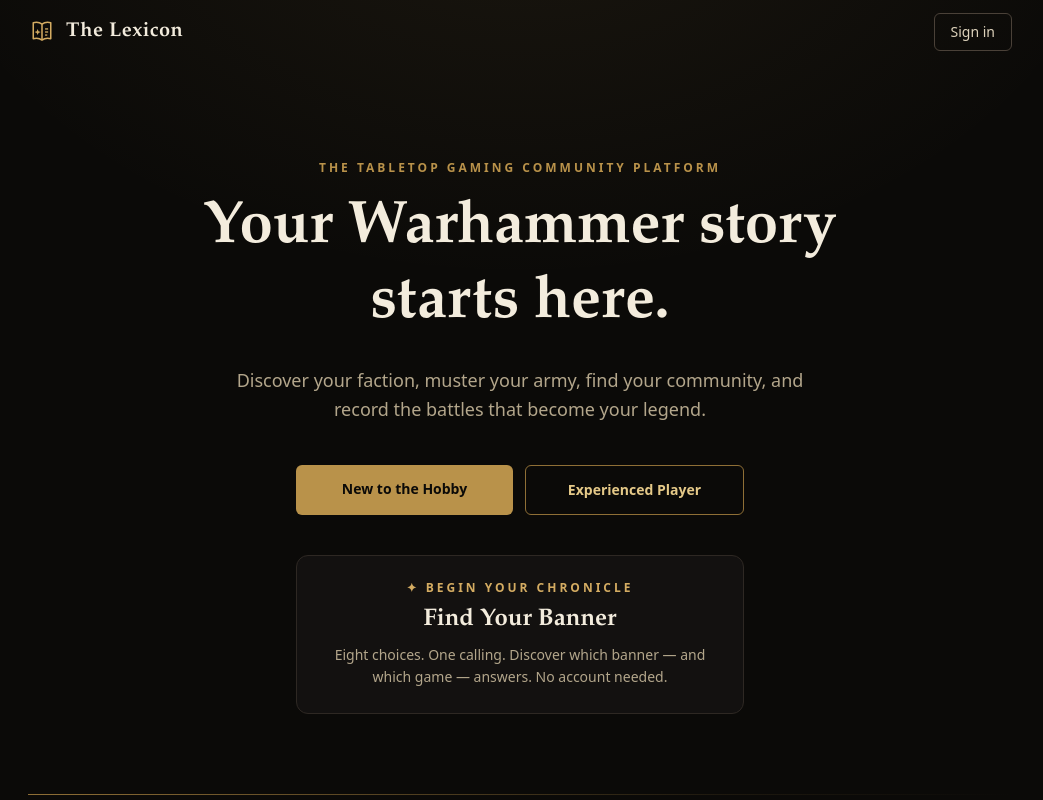
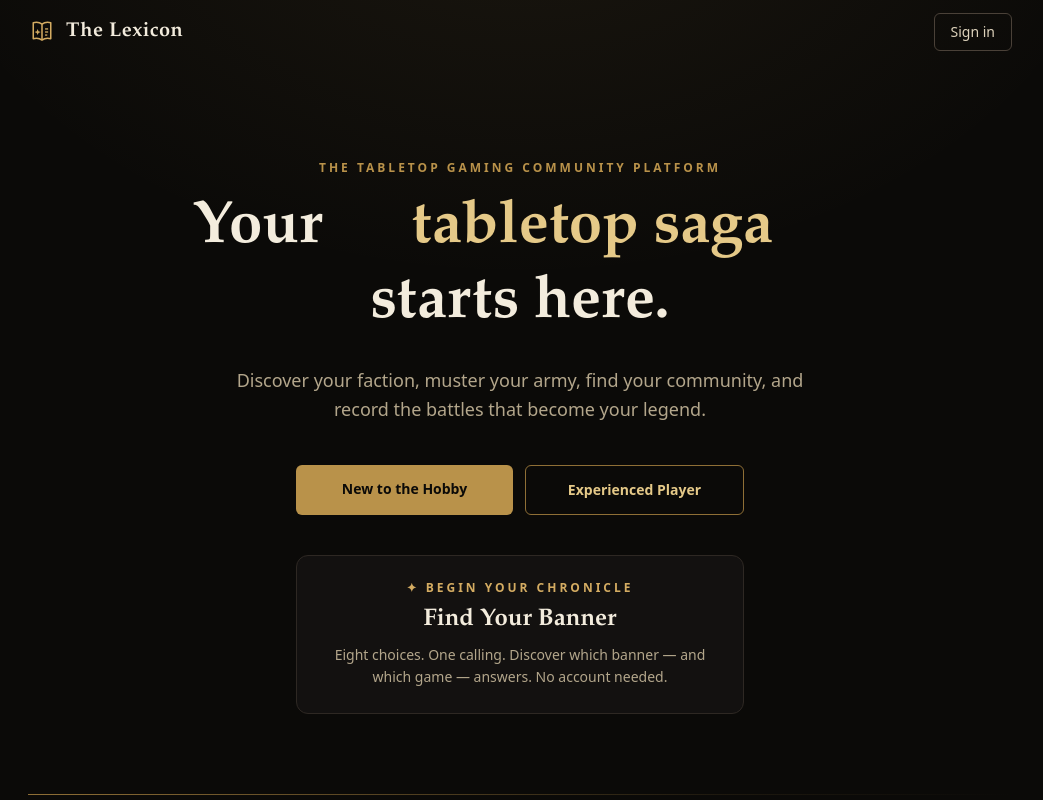
Before and after one commit to childsstar/the-lexicon, a Next.js app: page / in a window 1280 px wide. Shown: the top 800 px of the page, without its empty margins (120-1163 px from the left). Built offline with nearby package versions, Linux system fonts and the light colour scheme.

Commit message:
Add rotating landing hero phrase

```diff
--- a/app/(marketing)/page.tsx
+++ b/app/(marketing)/page.tsx
@@ -1,4 +1,5 @@
 import Link from "next/link";
+import { RotatingHeroPhrase } from "@/components/rotating-hero-phrase";
 import {
   ShieldIcon,
   UsersIcon,
@@ -59,7 +60,7 @@
           The tabletop gaming community platform
         </p>
         <h1 className="max-w-2xl font-display text-4xl font-semibold leading-tight text-parchment-100 sm:text-6xl">
-          Your Warhammer story starts here.
+          Your <RotatingHeroPhrase /> starts here.
         </h1>
         <p className="mt-6 max-w-xl text-base leading-relaxed text-parchment-500 sm:text-lg">
           Discover your faction, muster your army, find your community, and
--- a/app/globals.css
+++ b/app/globals.css
@@ -130,6 +130,21 @@
   animation: fade-in 1200ms ease both;
 }
 
+@keyframes hero-phrase {
+  from {
+    opacity: 0;
+    transform: translateY(0.2em);
+  }
+  to {
+    opacity: 1;
+    transform: translateY(0);
+  }
+}
+
+.animate-hero-phrase {
+  animation: hero-phrase 420ms ease-out both;
+}
+
 @keyframes breathe {
   0%,
   100% {
@@ -247,6 +262,7 @@
 @media (prefers-reduced-motion: reduce) {
   .animate-rise,
   .animate-fade-slow,
+  .animate-hero-phrase,
   .animate-breathe,
   .animate-reveal,
   .anim-twinkle,
--- /dev/null
+++ b/components/rotating-hero-phrase.tsx
@@ -0,0 +1,72 @@
+"use client";
+
+import { useEffect, useState } from "react";
+
+const phrases = [
+  "Warhammer story",
+  "tabletop saga",
+  "hobby journey",
+  "tabletop passport",
+  "faction chronicle",
+  "campaign legend",
+  "gaming circle",
+  "next army",
+];
+
+const ROTATION_INTERVAL_MS = 3000;
+
+function usePrefersReducedMotion() {
+  const [prefersReducedMotion, setPrefersReducedMotion] = useState(false);
+
+  useEffect(() => {
+    const mediaQuery = window.matchMedia("(prefers-reduced-motion: reduce)");
+
+    setPrefersReducedMotion(mediaQuery.matches);
+
+    const handleChange = (event: MediaQueryListEvent) => {
+      setPrefersReducedMotion(event.matches);
+    };
+
+    mediaQuery.addEventListener("change", handleChange);
+
+    return () => {
+      mediaQuery.removeEventListener("change", handleChange);
+    };
+  }, []);
+
+  return prefersReducedMotion;
+}
+
+export function RotatingHeroPhrase() {
+  const [phraseIndex, setPhraseIndex] = useState(0);
+  const prefersReducedMotion = usePrefersReducedMotion();
+
+  useEffect(() => {
+    if (prefersReducedMotion) {
+      setPhraseIndex(0);
+      return;
+    }
+
+    const interval = window.setInterval(() => {
+      setPhraseIndex((currentIndex) => (currentIndex + 1) % phrases.length);
+    }, ROTATION_INTERVAL_MS);
+
+    return () => {
+      window.clearInterval(interval);
+    };
+  }, [prefersReducedMotion]);
+
+  return (
+    <span
+      aria-live="off"
+      className="inline-block min-w-[18ch] text-gold-300 sm:min-w-[17ch]"
+    >
+      <span
+        key={phraseIndex}
+        className="inline-block animate-hero-phrase"
+      >
+        {phrases[phraseIndex]}
+      </span>
+    </span>
+  );
+}
```
